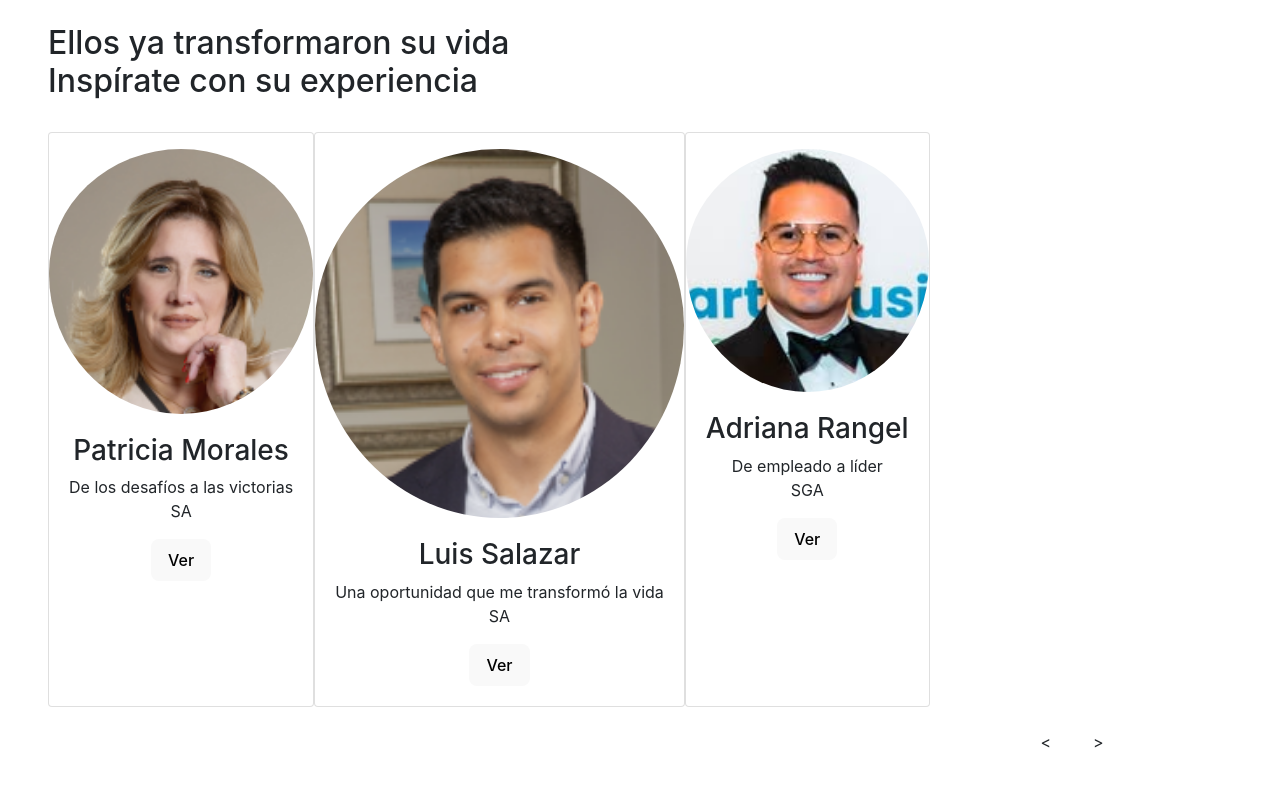
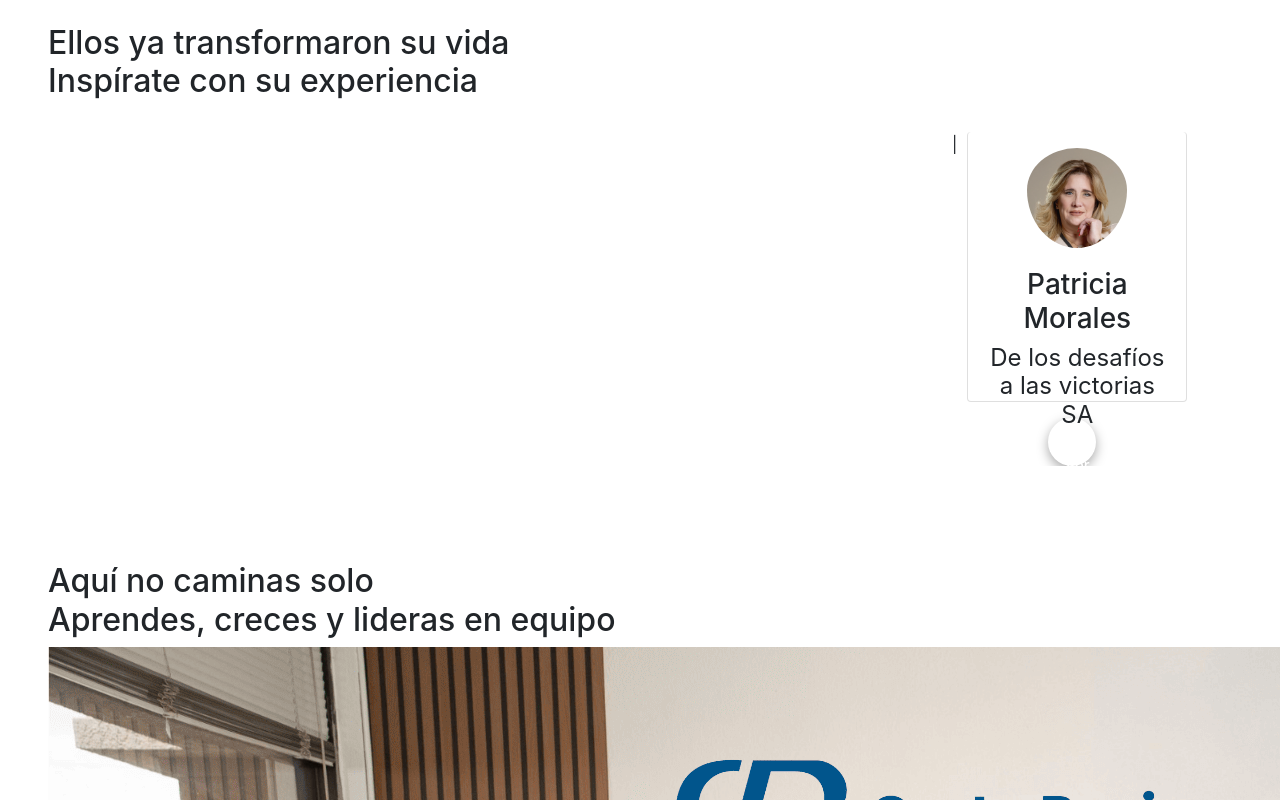
Before and after one commit to HSoftware/irazuLanding, a React (Vite) app: page / in a window 1280 px wide. Shown: the part 2920-3720 px from the top of the page. Built offline with nearby package versions, Linux system fonts and the light colour scheme; the HTML template or start-up script is replaced by a standard one.

Commit message:
Corregida v1.0 mobile hasta Testimonios

```diff
--- a/src/App.jsx
+++ b/src/App.jsx
@@ -5,7 +5,7 @@ import Cierre from "./sections/Cierre"
 import Equipo from "./sections/Equipo"
 import FAQ from "./sections/FAQ"
 import PropuestaValor from "./components/Propuesta/PropuestaValor"
-import Testimonios from "./sections/Testimonios"
+import Testimonios from "./components/Testimonios/Testimonios"
 
 
 function App() {
--- a/src/components/Propuesta/Propuesta.css
+++ b/src/components/Propuesta/Propuesta.css
@@ -61,6 +61,11 @@
     gap: 8px;
 }
 
+.iconoDorado {
+    color: var(--gold_color);
+    font-weight: 700;
+}
+
 @media (min-width: 768px) {
     .emparejados {
         flex-direction: row;
--- a/src/components/Propuesta/PropuestaValor.jsx
+++ b/src/components/Propuesta/PropuestaValor.jsx
@@ -27,10 +27,10 @@ return (
             </p>
               <ul className="listaPropuesta">
                 <li className="itemListaPropuesta">
-                    <span>&#10003;</span> <span>Agente certificada</span>
+                    <span className="iconoDorado">&#10003;</span> <span>Agente certificada</span>
                 </li>
                 <li className="itemListaPropuesta">
-                    <span>&#10003;</span> <span>Ingresos e historias reales</span>
+                    <span className="iconoDorado">&#10003;</span> <span>Ingresos e historias reales</span>
                 </li>
               </ul>
               <p>
--- /dev/null
+++ b/src/components/Testimonios/Testimonios.css
@@ -0,0 +1,119 @@
+/* ********** TESTIMONIOS ********** */
+.prueba-social {
+    background-color: var(--page_color_background);
+    color: var(--beige_color);
+}
+
+.tituloPruebaSocial {
+    color:var(--header_color_background);
+}
+
+.goldenText {
+    color: var(--gold_color);
+}
+
+.carouselContainer {
+    max-width:100%;
+    margin:auto;
+}
+
+.carousel-container {
+  width: 240px;          /* 1 card */
+  margin: 0 auto;
+  overflow: hidden;
+}
+
+.carousel-controls {
+  display: flex;
+  justify-content: center;
+  gap: 2rem;
+  margin-top: 2.5rem;
+}
+
+.carousel-controls .btn {
+  background-color: var(--evel1_color);
+  color: var(--alice_color);
+  border: none;
+  width: 56px;
+  height: 56px;
+  border-radius: 50%;
+  font-size: 2.2rem;
+  font-weight: 700;
+  display: inline-flex;
+  align-items: center;
+  justify-content: center;
+  cursor: pointer;
+  box-shadow: 0 4px 12px rgba(0,0,0,0.35);
+}
+
+.carousel-controls .btn:hover {
+  background-color: var(--level5_color);
+  color: var(--beige_color);
+}
+
+
+.carousel-controls .btn {
+  background-color: var(--header_color_background);
+  color: #fff;
+  border: none;
+  width: 48px;
+  height: 48px;
+  border-radius: 50%;
+  font-size: 1.5rem;
+  font-weight: 700;
+  display: inline-flex;
+  align-items: center;
+  justify-content: center;
+  margin: 0 10px;
+  cursor: pointer;
+}
+
+.carousel-controls .btn:hover {
+  background-color: var(--primary-color-dark);
+}
+
+.testimonios {
+ width: 100%;
+}
+
+.integrante {
+    flex: 0 0 220px;     /* ancho fijo para el carrusel */
+    max-width: 280px;
+    height: 270px;
+    margin: 0 10px;
+    color: var(--level2_color);
+    border-top: 2px solid var(--gold_color);
+}
+
+.integrante img {
+    width: 100px;
+}
+
+.integrante p, .integrante a {
+    font-size: 1.5rem;
+    line-height: 1.8rem;
+}
+
+.integrante .boton {
+    background-color: var(--level1_color);
+    width: 80px;
+    border-radius: 5px;
+
+    position: absolute;
+    bottom: 10px;
+    left: 50%;
+    transform: translateX(-50%);
+
+}
+
+.cardImage {
+    width: 150;
+    height: 150;
+    object-fit: 'cover';
+}
+
+.testimonio {
+    background-color: var(--header_color_background);
+    color: white;
+    font-size: 15px;
+}
--- a/src/sections/Testimonios.jsx
+++ b/src/components/Testimonios/Testimonios.jsx
@@ -1,8 +1,9 @@
 import { useState, useRef, useEffect } from 'react'
 
-import sergio from "../assets/images/sergio.jpg"
-import patricia from "../assets/images/patricia.png"
-import Luis from "../assets/images/Luis.png"
+import sergio from "../../assets/images/sergio.jpg"
+import patricia from "../../assets/images/patricia.png"
+import Luis from "../../assets/images/Luis.png"
+import "./Testimonios.css"
 
 export default function Testimonios() {
   const [index, setIndex] = useState(0)
@@ -74,8 +75,8 @@ export default function Testimonios() {
 
   return (
     <section className="prueba-social p-5">
-      <h2>
-        Ellos ya transformaron su vida <br />
+      <h2 className='tituloPruebaSocial'>
+        Ellos ya <span className='goldenText'>transformaron su vida</span><br />
         Inspírate con su experiencia
       </h2>
       <br />
@@ -85,7 +86,7 @@ export default function Testimonios() {
           ref={carouselRef}
           className="d-flex"
           style={{ transition: 'transform 0.5s ease' }}
-        >
+        >|
           <div className="integrante card">
             <img className="card-img-top rounded-circle mx-auto pt-3" src={patricia} alt="Patricia Morales" />
             <div className="card-body text-center">
@@ -96,7 +97,7 @@ export default function Testimonios() {
               </p>
               <button
                 type="button"
-                className="boton py-2 px-3 d-block mx-auto testimonio"
+                className="py-2 px-3 d-block mx-auto testimonio"
                 onClick={() => setActiveTestimonial(TESTIMONIALS['Patricia Morales'])}
               >
                 Ver
@@ -114,7 +115,7 @@ export default function Testimonios() {
               </p>
               <button
                 type="button"
-                className="boton py-2 px-3 d-block mx-auto testimonio"
+                className="py-2 px-3 d-block mx-auto testimonio"
                 onClick={() => setActiveTestimonial(TESTIMONIALS['Luis Salazar'])}
               >
                 Ver
@@ -132,7 +133,7 @@ export default function Testimonios() {
               </p>
               <button
                 type="button"
-                className="boton py-2 px-3 d-block mx-auto testimonio"
+                className="py-2 px-3 d-block mx-auto testimonio"
                 onClick={() => setActiveTestimonial(TESTIMONIALS['Adriana Rangel'])}
               >
                 Ver
@@ -142,8 +143,7 @@ export default function Testimonios() {
         </div>
 
         <div className="carousel-controls text-center mt-3">
-          <button onClick={prev} className="btn mx-2">&lt;</button>
-          <button onClick={next} className="btn mx-2">&gt;</button>
+          <button onClick={prev} className="btn mx-2">&gt;</button>
         </div>
 
         {activeTestimonial && (
--- a/src/styles/global.css
+++ b/src/styles/global.css
@@ -62,126 +62,6 @@ p, li, a, label {
 
 
 
-
-
-/* ********** TESTIMONIOS ********** */
-.prueba-social {
-    background-color: var(--primary-color);
-    color: var(--beige_color);
-}
-
-.prueba-social h2 {
-    color:var(--beige_color);
-}
-
-.carouselContainer {
-    max-width:100%;
-    margin:auto;
-}
-
-.carousel-container {
-  width: 240px;          /* 1 card */
-  margin: 0 auto;
-  overflow: hidden;
-}
-
-.carousel-controls {
-  display: flex;
-  justify-content: center;
-  gap: 2rem;
-  margin-top: 2.5rem;
-}
-
-.carousel-controls .btn {
-  background-color: var(--level1_color);
-  color: var(--alice_color);
-  border: none;
-  width: 56px;
-  height: 56px;
-  border-radius: 50%;
-  font-size: 2.2rem;
-  font-weight: 700;
-  display: inline-flex;
-  align-items: center;
-  justify-content: center;
-  cursor: pointer;
-  box-shadow: 0 4px 12px rgba(0,0,0,0.35);
-}
-
-.carousel-controls .btn:hover {
-  background-color: var(--level5_color);
-  color: var(--beige_color);
-}
-
-
-.carousel-controls .btn {
-  background-color: var(--level3_color);
-  color: #fff;
-  border: none;
-  width: 48px;
-  height: 48px;
-  border-radius: 50%;
-  font-size: 1.5rem;
-  font-weight: 700;
-  display: inline-flex;
-  align-items: center;
-  justify-content: center;
-  margin: 0 10px;
-  cursor: pointer;
-}
-
-.carousel-controls .btn:hover {
-  background-color: var(--primary-color-dark);
-}
-
-.testimonios {
- width: 100%;
-}
-
-.integrante {
-    flex: 0 0 220px;     /* ancho fijo para el carrusel */
-    max-width: 280px;
-    height: 270px;
-    margin: 0 10px;
-    color: var(--level2_color);
-}
-
-.integrante img {
-    width: 100px;
-}
-
-.integrante p, .integrante a {
-    font-size: 1.5rem;
-    line-height: 1.8rem;
-}
-
-.integrante .boton {
-    background-color: var(--level1_color);
-    width: 80px;
-    border-radius: 5px;
-
-    position: absolute;
-    bottom: 10px;
-    left: 50%;
-    transform: translateX(-50%);
-
-}
-
-.boton img {
-    width: 30px;
-}
-
-
-.cardImage {
-    width: 150;
-    height: 150;
-    object-fit: 'cover';
-}
-
-.testimonio {
-    color: white;
-    font-size: 15px;
-}
 
 /* ********** EQUIPO ********** */
 .equipo {
```
